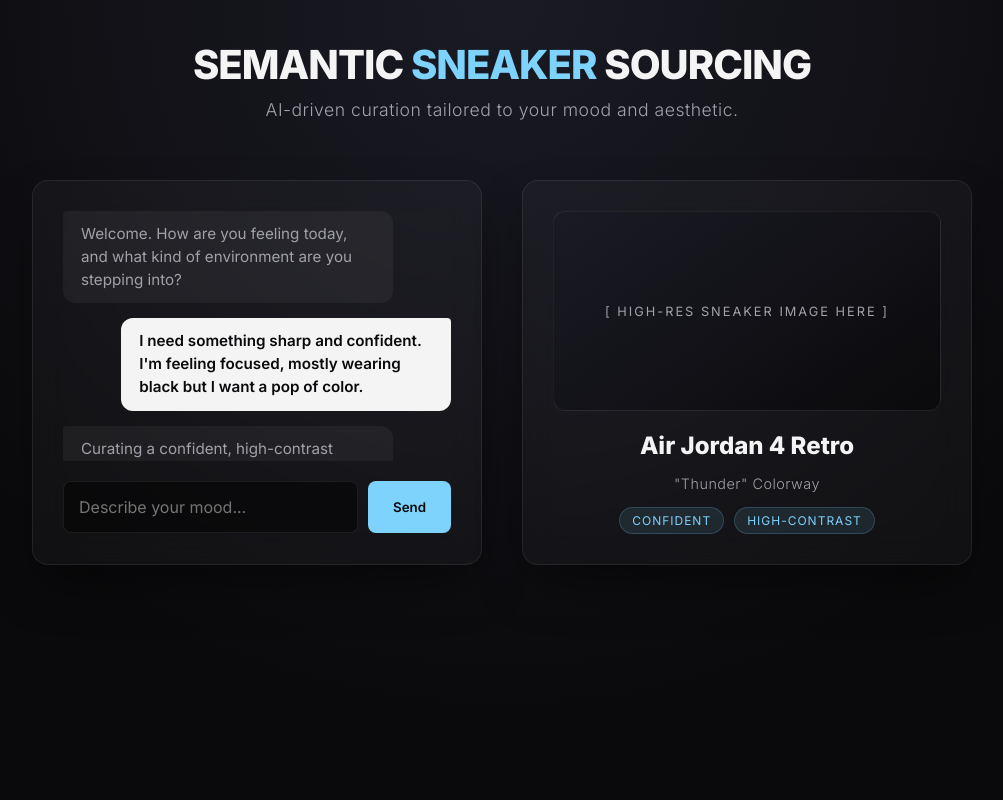
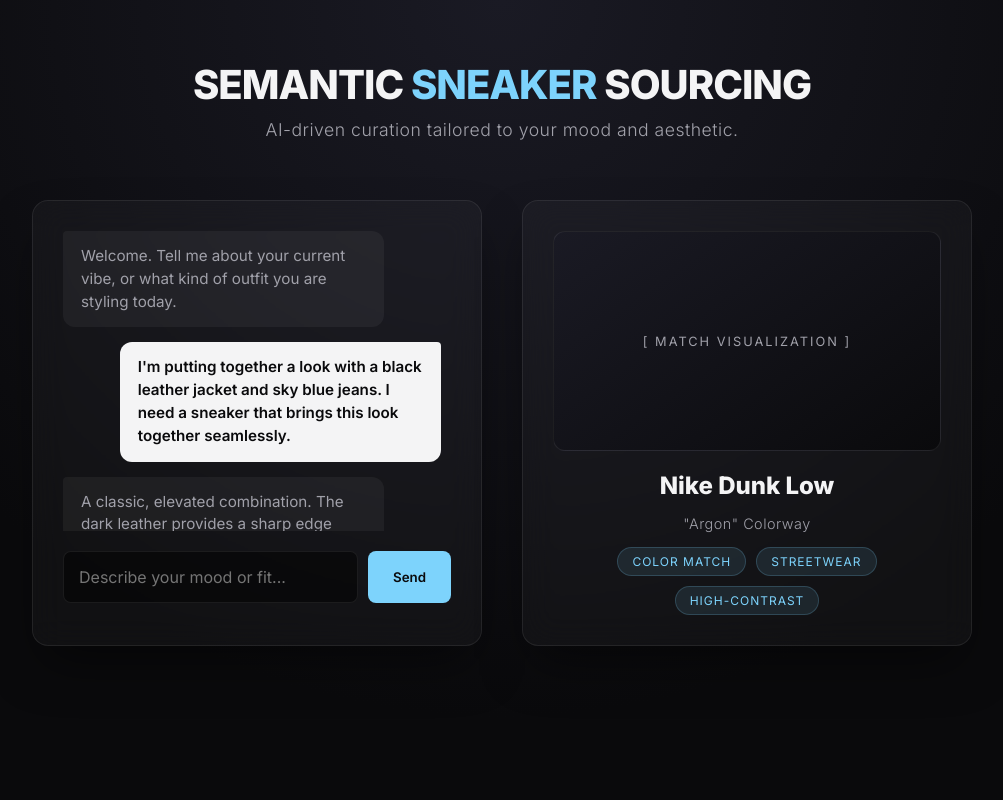
Before and after one commit to amahamoud177/AI-Shoe-Recommender, a Python web app: template templates/landing.html in a window 1280 px wide. Shown: the whole page, without its empty margins (138-1141 px from the left). Run offline with Jinja, Linux system fonts and the light colour scheme; the template is opened without the code that fills it, so the values that code supplies are empty.

Commit message:
final version

```diff
--- /dev/null
+++ b/static/styles.css
@@ -0,0 +1,223 @@
+:root {
+    --bg-deep: #0a0a0c;
+    --bg-panel: rgba(255, 255, 255, 0.03);
+    --text-main: #f4f4f5;
+    --text-muted: #a1a1aa;
+    --accent-blue: #7dd3fc; /* Sky blue accent */
+    --glass-border: rgba(255, 255, 255, 0.08);
+}
+
+* {
+    margin: 0;
+    padding: 0;
+    box-sizing: border-box;
+    font-family: 'Inter', sans-serif;
+}
+
+body {
+    background-color: var(--bg-deep);
+    color: var(--text-main);
+    min-height: 100vh;
+    display: flex;
+    flex-direction: column;
+    align-items: center;
+    background-image: radial-gradient(circle at 50% 0%, #1a1a24 0%, var(--bg-deep) 70%);
+}
+
+/* Typography & Headers */
+header {
+    width: 100%;
+    max-width: 1200px;
+    padding: 60px 20px 40px;
+    text-align: center;
+}
+
+h1 {
+    font-weight: 800;
+    font-size: 2.5rem;
+    letter-spacing: -1px;
+    text-transform: uppercase;
+}
+
+h1 span {
+    color: var(--accent-blue);
+}
+
+p.subtitle {
+    font-weight: 300;
+    color: var(--text-muted);
+    margin-top: 10px;
+    font-size: 1.1rem;
+    letter-spacing: 0.5px;
+}
+
+/* Layout Containers */
+.container {
+    display: flex;
+    gap: 40px;
+    width: 100%;
+    max-width: 1000px;
+    padding: 20px;
+    flex-wrap: wrap;
+    justify-content: center;
+}
+
+/* Glassmorphism Panel */
+.glass-panel {
+    background: var(--bg-panel);
+    backdrop-filter: blur(16px);
+    -webkit-backdrop-filter: blur(16px);
+    border: 1px solid var(--glass-border);
+    border-radius: 16px;
+    padding: 30px;
+    width: 100%;
+    max-width: 450px;
+    box-shadow: 0 25px 50px -12px rgba(0, 0, 0, 0.5);
+}
+
+/* Chat Interface */
+.chat-display {
+    height: 300px;
+    display: flex;
+    flex-direction: column;
+    gap: 15px;
+    overflow-y: auto;
+    margin-bottom: 20px;
+    padding-right: 10px;
+}
+
+/* Custom Scrollbar for Chat */
+.chat-display::-webkit-scrollbar {
+    width: 6px;
+}
+.chat-display::-webkit-scrollbar-thumb {
+    background: var(--glass-border);
+    border-radius: 10px;
+}
+
+.chat-bubble {
+    padding: 14px 18px;
+    border-radius: 12px;
+    font-size: 0.95rem;
+    line-height: 1.5;
+    max-width: 85%;
+    animation: fadeIn 0.4s ease forwards;
+}
+
+.bot-bubble {
+    background: rgba(255, 255, 255, 0.05);
+    color: var(--text-muted);
+    align-self: flex-start;
+    border-top-left-radius: 4px;
+}
+
+.user-bubble {
+    background: var(--text-main);
+    color: var(--bg-deep);
+    align-self: flex-end;
+    border-top-right-radius: 4px;
+    font-weight: 600;
+}
+
+.chat-input-area {
+    display: flex;
+    gap: 10px;
+}
+
+input[type="text"] {
+    flex: 1;
+    background: rgba(0, 0, 0, 0.5);
+    border: 1px solid var(--glass-border);
+    color: var(--text-main);
+    padding: 15px;
+    border-radius: 8px;
+    font-size: 1rem;
+    outline: none;
+    transition: border-color 0.3s ease;
+}
+
+input[type="text"]:focus {
+    border-color: var(--accent-blue);
+}
+
+button {
+    background: var(--accent-blue);
+    color: var(--bg-deep);
+    border: none;
+    padding: 0 25px;
+    border-radius: 8px;
+    font-weight: 600;
+    cursor: pointer;
+    transition: opacity 0.3s ease, transform 0.2s ease;
+}
+
+button:hover {
+    opacity: 0.9;
+    transform: translateY(-1px);
+}
+
+/* Sneaker Result Card */
+.sneaker-card {
+    display: flex;
+    flex-direction: column;
+    align-items: center;
+    text-align: center;
+    transition: transform 0.4s ease;
+}
+
+.sneaker-card:hover {
+    transform: translateY(-5px);
+}
+
+.image-placeholder {
+    width: 100%;
+    height: 220px;
+    background: linear-gradient(145deg, #1a1a24, #0a0a0c);
+    border-radius: 12px;
+    margin-bottom: 20px;
+    display: flex;
+    align-items: center;
+    justify-content: center;
+    color: var(--text-muted);
+    font-size: 0.8rem;
+    text-transform: uppercase;
+    letter-spacing: 2px;
+    border: 1px solid var(--glass-border);
+    overflow: hidden;
+}
+
+.image-placeholder img {
+    width: 100%;
+    height: 100%;
+    object-fit: cover;
+}
+
+.sneaker-name {
+    font-size: 1.5rem;
+    font-weight: 800;
+    margin-bottom: 5px;
+}
+
+.match-tags {
+    display: flex;
+    gap: 10px;
+    margin-top: 15px;
+    flex-wrap: wrap;
+    justify-content: center;
+}
+
+.tag {
+    font-size: 0.75rem;
+    text-transform: uppercase;
+    letter-spacing: 1px;
+    padding: 6px 14px;
+    border-radius: 20px;
+    background: rgba(125, 211, 252, 0.1);
+    color: var(--accent-blue);
+    border: 1px solid rgba(125, 211, 252, 0.2);
+}
+
+@keyframes fadeIn {
+    from { opacity: 0; transform: translateY(10px); }
+    to { opacity: 1; transform: translateY(0); }
+}
--- a/templates/landing.html
+++ b/templates/landing.html
@@ -5,207 +5,7 @@
     <meta name="viewport" content="width=device-width, initial-scale=1.0">
     <title>Semantic Sneaker Sourcing</title>
     <link href="https://fonts.googleapis.com/css2?family=Inter:wght@300;400;600;800&display=swap" rel="stylesheet">
-    <style>
-        /* CSS Variables for a strict, luxurious palette */
-        :root {
-            --bg-deep: #0a0a0c;
-            --bg-panel: rgba(255, 255, 255, 0.03);
-            --text-main: #f4f4f5;
-            --text-muted: #a1a1aa;
-            --accent-blue: #7dd3fc; /* Sky blue accent */
-            --glass-border: rgba(255, 255, 255, 0.08);
-        }
-
-        * {
-            margin: 0;
-            padding: 0;
-            box-sizing: border-box;
-            font-family: 'Inter', sans-serif;
-        }
-
-        body {
-            background-color: var(--bg-deep);
-            color: var(--text-main);
-            min-height: 100vh;
-            display: flex;
-            flex-direction: column;
-            align-items: center;
-            /* Subtle radial gradient to mimic studio spotlighting */
-            background-image: radial-gradient(circle at 50% 0%, #1a1a24 0%, var(--bg-deep) 70%);
-        }
-
-        header {
-            width: 100%;
-            max-width: 1200px;
-            padding: 40px 20px;
-            text-align: center;
-        }
-
-        h1 {
-            font-weight: 800;
-            font-size: 2.5rem;
-            letter-spacing: -1px;
-            text-transform: uppercase;
-        }
-
-        h1 span {
-            color: var(--accent-blue);
-        }
-
-        p.subtitle {
-            font-weight: 300;
-            color: var(--text-muted);
-            margin-top: 10px;
-            font-size: 1.1rem;
-            letter-spacing: 0.5px;
-        }
-
-        /* Main Container holding Chat and Results */
-        .container {
-            display: flex;
-            gap: 40px;
-            width: 100%;
-            max-width: 1000px;
-            padding: 20px;
-            flex-wrap: wrap;
-            justify-content: center;
-        }
-
-        /* Glassmorphism Panel Styling */
-        .glass-panel {
-            background: var(--bg-panel);
-            backdrop-filter: blur(16px);
-            -webkit-backdrop-filter: blur(16px);
-            border: 1px solid var(--glass-border);
-            border-radius: 16px;
-            padding: 30px;
-            width: 100%;
-            max-width: 450px;
-            box-shadow: 0 25px 50px -12px rgba(0, 0, 0, 0.5);
-        }
-
-        /* Chat Interface */
-        .chat-display {
-            height: 250px;
-            display: flex;
-            flex-direction: column;
-            gap: 15px;
-            overflow-y: auto;
-            margin-bottom: 20px;
-        }
-
-        .chat-bubble {
-            padding: 12px 18px;
-            border-radius: 12px;
-            font-size: 0.95rem;
-            line-height: 1.5;
-            max-width: 85%;
-        }
-
-        .bot-bubble {
-            background: rgba(255, 255, 255, 0.05);
-            color: var(--text-muted);
-            align-self: flex-start;
-            border-top-left-radius: 4px;
-        }
-
-        .user-bubble {
-            background: var(--text-main);
-            color: var(--bg-deep);
-            align-self: flex-end;
-            border-top-right-radius: 4px;
-            font-weight: 600;
-        }
-
-        .chat-input-area {
-            display: flex;
-            gap: 10px;
-        }
-
-        input[type="text"] {
-            flex: 1;
-            background: rgba(0, 0, 0, 0.5);
-            border: 1px solid var(--glass-border);
-            color: var(--text-main);
-            padding: 15px;
-            border-radius: 8px;
-            font-size: 1rem;
-            outline: none;
-            transition: border-color 0.3s ease;
-        }
-
-        input[type="text"]:focus {
-            border-color: var(--accent-blue);
-        }
-
-        button {
-            background: var(--accent-blue);
-            color: var(--bg-deep);
-            border: none;
-            padding: 0 25px;
-            border-radius: 8px;
-            font-weight: 600;
-            cursor: pointer;
-            transition: opacity 0.3s ease, transform 0.2s ease;
-        }
-
-        button:hover {
-            opacity: 0.9;
-            transform: translateY(-1px);
-        }
-
-        /* Sneaker Result Card */
-        .sneaker-card {
-            display: flex;
-            flex-direction: column;
-            align-items: center;
-            text-align: center;
-            transition: transform 0.4s ease;
-        }
-
-        .sneaker-card:hover {
-            transform: translateY(-5px);
-        }
-
-        .image-placeholder {
-            width: 100%;
-            height: 200px;
-            background: linear-gradient(145deg, #1a1a24, #0a0a0c);
-            border-radius: 12px;
-            margin-bottom: 20px;
-            display: flex;
-            align-items: center;
-            justify-content: center;
-            color: var(--text-muted);
-            font-size: 0.8rem;
-            text-transform: uppercase;
-            letter-spacing: 2px;
-            border: 1px solid var(--glass-border);
-        }
-
-        .sneaker-name {
-            font-size: 1.5rem;
-            font-weight: 800;
-            margin-bottom: 5px;
-        }
-
-        .match-tags {
-            display: flex;
-            gap: 10px;
-            margin-top: 15px;
-        }
-
-        .tag {
-            font-size: 0.75rem;
-            text-transform: uppercase;
-            letter-spacing: 1px;
-            padding: 5px 12px;
-            border-radius: 20px;
-            background: rgba(125, 211, 252, 0.1);
-            color: var(--accent-blue);
-            border: 1px solid rgba(125, 211, 252, 0.2);
-        }
-    </style>
+    <link rel="stylesheet" href="../static/styles.css">
 </head>
 <body>
 
@@ -218,29 +18,30 @@
         <div class="glass-panel">
             <div class="chat-display">
                 <div class="chat-bubble bot-bubble">
-                    Welcome. How are you feeling today, and what kind of environment are you stepping into?
+                    Welcome. Tell me about your current vibe, or what kind of outfit you are styling today.
                 </div>
                 <div class="chat-bubble user-bubble">
-                    I need something sharp and confident. I'm feeling focused, mostly wearing black but I want a pop of color.
+                    I'm putting together a look with a black leather jacket and sky blue jeans. I need a sneaker that brings this look together seamlessly.
                 </div>
                 <div class="chat-bubble bot-bubble">
-                    Curating a confident, high-contrast profile. Searching the vector database for sleek silhouettes with bold accents...
+                    A classic, elevated combination. The dark leather provides a sharp edge while the sky blue adds contrast. Querying the vector database for silhouettes that balance this aesthetic...
                 </div>
             </div>
             <div class="chat-input-area">
-                <input type="text" placeholder="Describe your mood...">
+                <input type="text" placeholder="Describe your mood or fit...">
                 <button>Send</button>
             </div>
         </div>
 
         <div class="glass-panel sneaker-card">
             <div class="image-placeholder">
-                [ High-Res Sneaker Image Here ]
+                <span>[ Match Visualization ]</span>
             </div>
-            <div class="sneaker-name">Air Jordan 4 Retro</div>
-            <p class="subtitle" style="font-size: 0.9rem;">"Thunder" Colorway</p>
+            <div class="sneaker-name">Nike Dunk Low</div>
+            <p class="subtitle" style="font-size: 0.9rem;">"Argon" Colorway</p>
             <div class="match-tags">
-                <span class="tag">Confident</span>
+                <span class="tag">Color Match</span>
+                <span class="tag">Streetwear</span>
                 <span class="tag">High-Contrast</span>
             </div>
         </div>
```
Also changed, not shown: templates/components.html (added).
